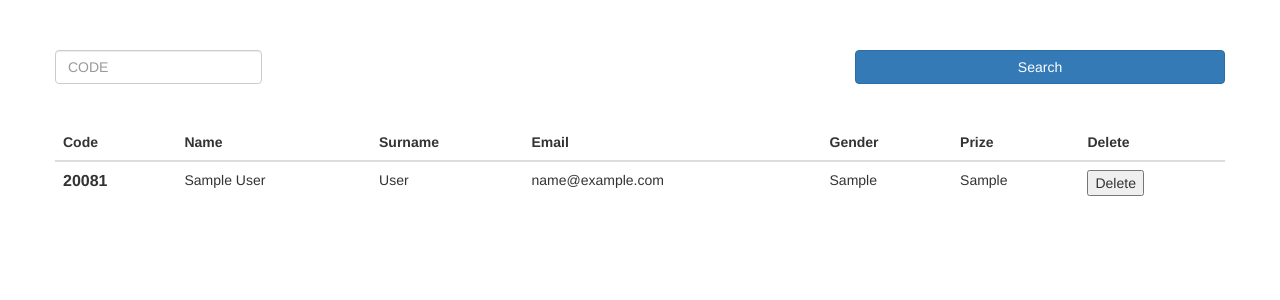
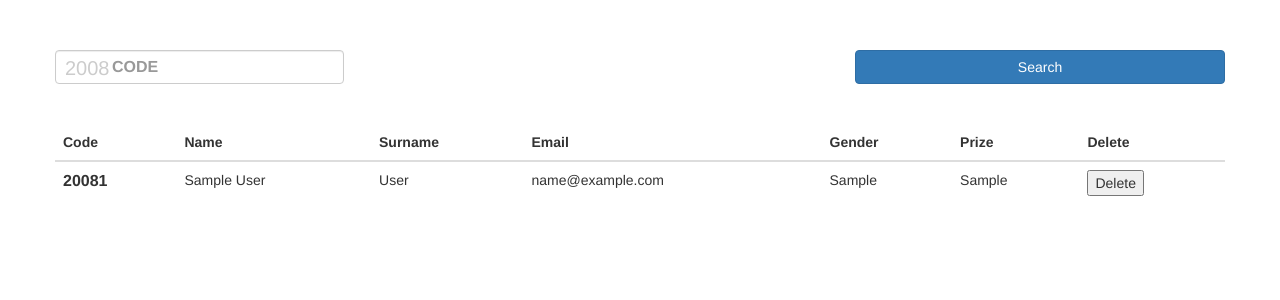
Before and after one commit to dobrinov/discountwheel, a Rails app: page /spins in a window 1280 px wide. Shown: the top 300 px of the page. Run offline with Rails 7, Linux system fonts and the light colour scheme; tables that the repository leaves empty hold one stand-in row (values such as "Sample post"); style sheets or scripts are compiled from the project's sources; some libraries are stand-ins or nearby versions.

Commit message:
Improve admin look and feel

```diff
--- a/app/assets/stylesheets/admin.css
+++ b/app/assets/stylesheets/admin.css
@@ -7,6 +7,27 @@
   padding: 50px;
 }
 
+.code-input {
+}
+
+.code-input input {
+  font-size: 16px;
+  padding-left: 56px;
+  font-weight: bold;
+  color: green;
+  text-transform: uppercase;
+}
+
+.code-input .code-prefix {
+  position: absolute;
+  top: 4px;
+  left: 25px;
+  color: #666;
+  font-size: 20px;
+  text-align: center;
+  color: #ccc;
+}
+
 .no-search-results {
   font-style: italic;
   color: #666;
--- a/app/views/spins/index.html.erb
+++ b/app/views/spins/index.html.erb
@@ -1,6 +1,7 @@
 <div class="row">
   <%= form_tag spins_search_path, method: :get, class: 'form-inline', role: 'form' do %>
-    <div class="col-xs-8 form-group">
+    <div class="code-input col-xs-8 form-group">
+      <span class="code-prefix">2008</span>
       <%= number_field_tag :code, nil, placeholder: 'CODE', class: 'form-control' %>
     </div>
     <div class="col-xs-4">
```
